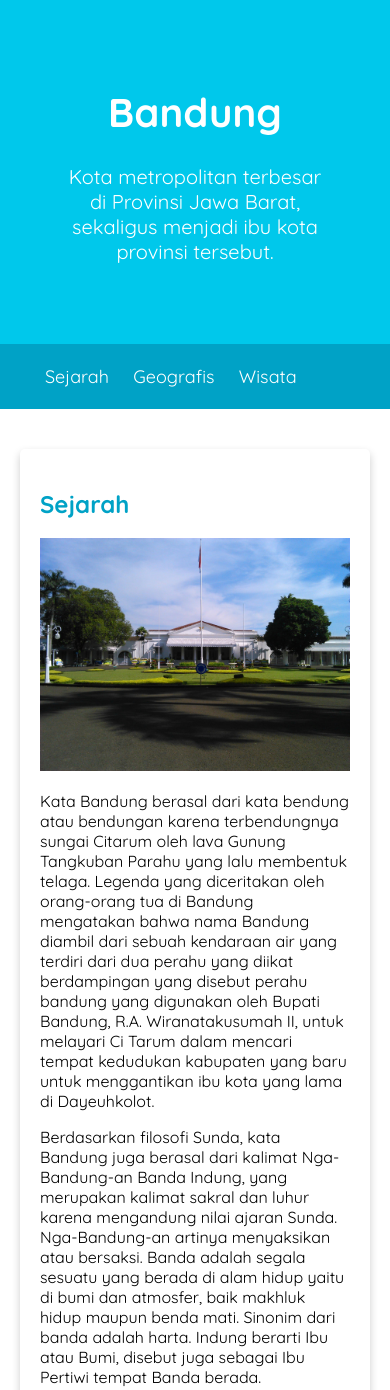
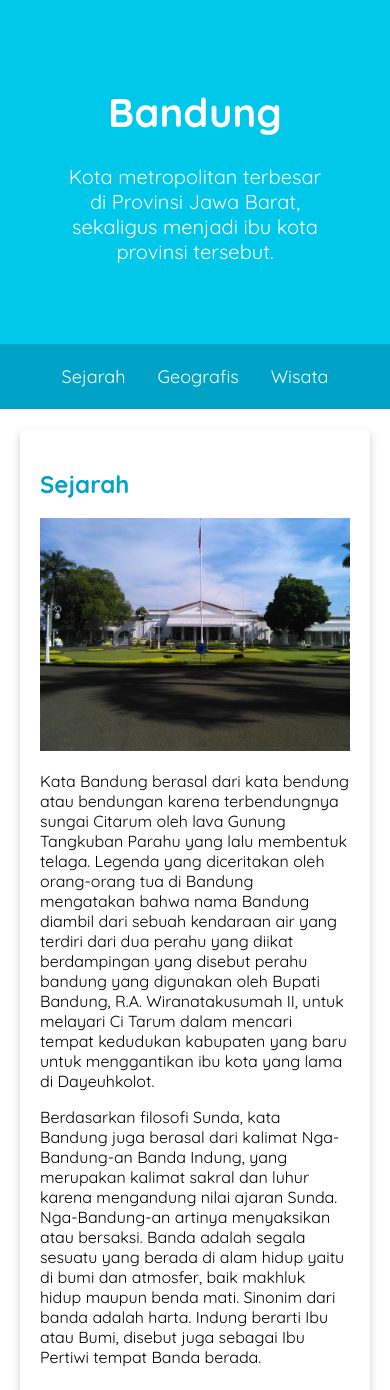
Before and after one commit to aliefauzan/Web-Dasar, a plain HTML site: page WebDasar/index.html in a window 390 px wide. Shown: the top 1390 px of the page. Drawn offline with Linux system fonts and the light colour scheme; files whose address does not match are found by name.

Commit message:
Add files via upload

```diff
--- a/WebDasar/assets/styles/styles.css
+++ b/WebDasar/assets/styles/styles.css
@@ -28,7 +28,7 @@ nav a{
 }
 
 nav a:hover{
-    font-weight: bolder;
+    font-weight: bold;
 }
 
 .profile header{
@@ -43,14 +43,13 @@ nav a:hover{
 }
 
 .profile img{
-    width: 200px;
+    max-width: 200px;
 }
 
 .card{
     box-shadow: 0 4px 8px 0 rgba(0, 0, 0, 0.2);
     border-radius: 5px;
     padding: 20px;
-    margin-top: 20px;
 }
 
 .jumbotron{
@@ -61,10 +60,14 @@ nav a:hover{
     color: white;
 }
 
+nav ul{
+    padding-inline: 4rem;
+    display: flex;
+    gap: 2rem;
+}
+
 nav li{
-    display: inline;
     list-style-type: none;
-    margin-right: 20px;
 }
 
 nav{
@@ -76,27 +79,39 @@ nav{
 
 main{
     padding: 20px;
-    overflow: auto;
+    display: flex;
+    gap: 1.5rem;
 }
 
 #content{
-    float:left;
-    width: 75%;
+    flex: 5;
+    display: flex;
+    flex-flow: column nowrap;
+    gap: 1rem 2rem;
 }
 
 aside{
-    float:right;
-    width: 25%;
-    padding-left: 20px;
+    flex: 1;
 }
 
 header{
     display: inline;
 }
 
-@media screen and (max-width: 1000px) {
-    #content, aside {
-      width: 100%;
-      padding: 0;
+@media screen and (max-width: 1200px) {
+    main {
+      flex-flow: column nowrap;
+    }
+    main aside {
+      align-self: center;
     }
   }
+
+@media screen and (max-width: 768px) {
+    nav ul {
+        justify-content: center;
+      }
+      main aside {
+        align-self: stretch;
+      }
+    }
--- a/WebDasar/index.html
+++ b/WebDasar/index.html
@@ -4,7 +4,7 @@
 <head>
   <meta charset="utf-8" />
   <title>Halaman Profil Bandung</title>
-  <link rel="stylesheet" href="C:\Users\LENOVO\Bangkit\Web-Dasar\WebDasar\assets\styles\styles.css">
+  <link rel="stylesheet" href="C:\Users\Alief\Bangkit\Web-Dasar\WebDasar\assets\styles\styles.css">
   <link rel="preconnect" href="https://fonts.googleapis.com">
   <link rel="preconnect" href="https://fonts.gstatic.com" crossorigin>
   <link href="https://fonts.googleapis.com/css2?family=Quicksand:wght@300..700&display=swap" rel="stylesheet">
```
